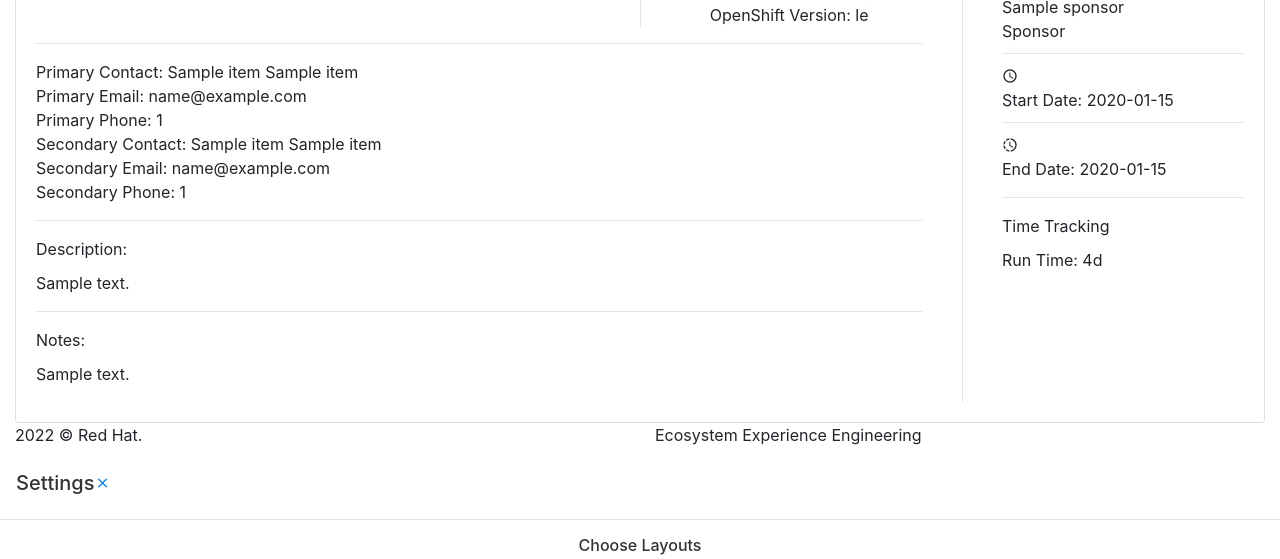
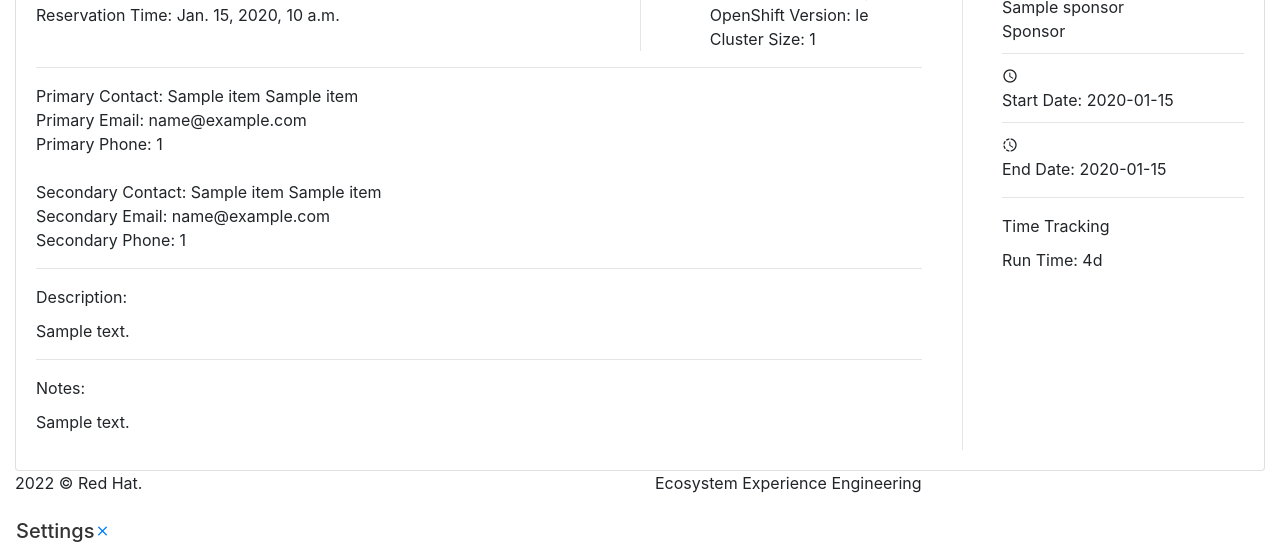
Before and after one commit to redhat-openshift-partner-labs/labui, a Django app: page /requests/view/1/ in a window 1280 px wide. Shown: the part 399-958 px from the top of the page. Run offline with Django 3.2, Linux system fonts and the light colour scheme; a user stored in the database is signed in; tables that the repository leaves empty hold one stand-in row (values such as "Sample post"); a database or web service that is not in the repository returns one stand-in record (values such as "Sample title"); data that the repository does not hold is empty; some libraries are stand-ins or nearby versions.

Commit message:
Add space between contacts
Signed-off-by: Melvin Hillsman <mhillsma@redhat.com>

```diff
--- a/labrequests/templates/labrequests/single.html
+++ b/labrequests/templates/labrequests/single.html
@@ -67,12 +67,16 @@
                                     <br />
                                     <span class="sc-color-secondary">Cluster ID:</span>
                                     <span class="uk-margin-small-top">{{ lab.cluster_id }}</span>
+                                    <br />
+                                    <span class="sc-color-secondary">Reservation Time:</span>
+                                    <span class="uk-margin-small-top">{{ lab.reservation_time }}</span>
                                 </div>
                                 <div class="uk-width-1-3@m">
                                     <ul>
                                     <span class="sc-color-secondary">Submission Date: {{ lab.time|slice:"0:10" }}</span><br />
                                     <span class="sc-color-secondary">Cloud Provider: {{ lab.cloud_provider }}</span><br />
-                                    <span class="sc-color-secondary">OpenShift Version: {{ lab.openshift_version|slice:"4:" }}</span>
+                                    <span class="sc-color-secondary">OpenShift Version: {{ lab.openshift_version|slice:"4:" }}</span><br />
+                                    <span class="sc-color-secondary">Cluster Size: {{ lab.cluster_size }}</span>
                                 </ul>
                                 </div>
                                 </div>
@@ -90,6 +94,7 @@
                                     <span class="sc-color-secondary">Primary Phone:</span>
                                     <span class="uk-margin-small-top">{{ lab.primary_phone_number }}</span>
                                 </div>
+                                    <div><br /></div>
                                 <div class="uk-width-2-4@m">
                                     <span class="sc-color-secondary">Secondary Contact:</span>
                                     <span class="uk-margin-small-top">{{ lab.secondary_first_name }} {{ lab.secondary_last_name }}</span>
```
